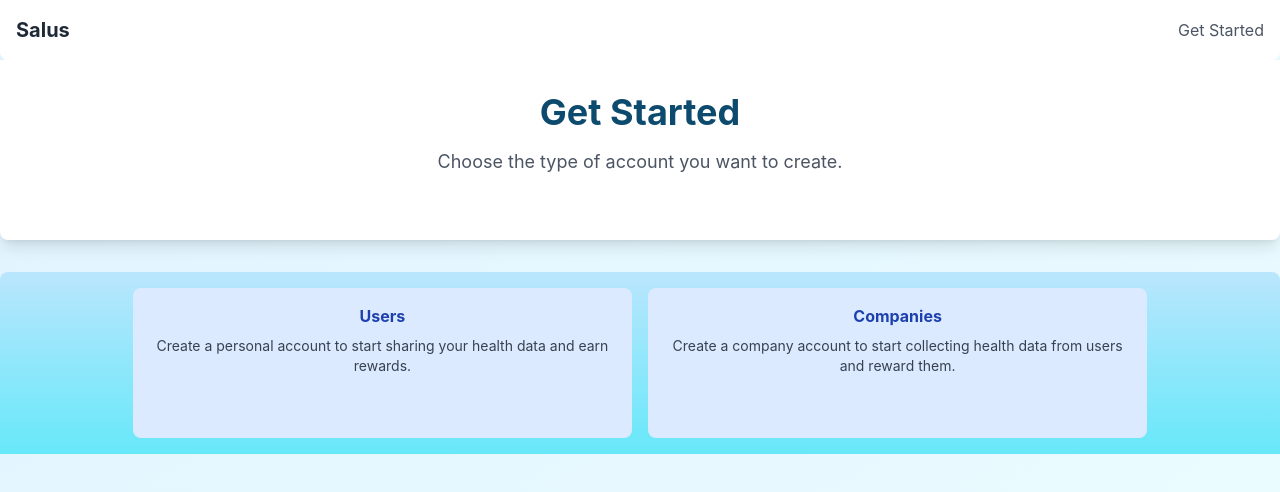
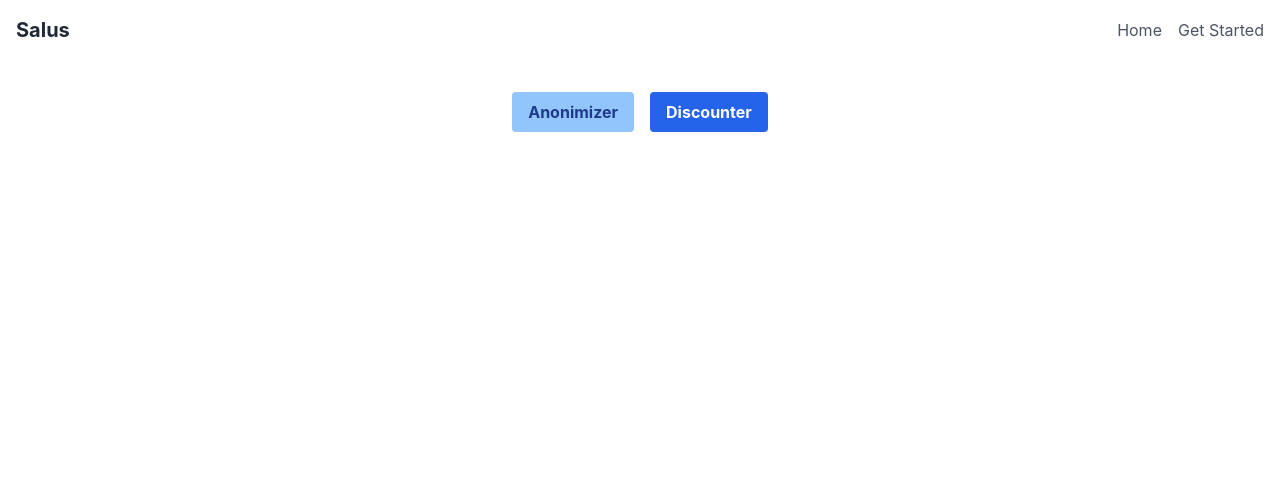
Before and after one commit to r-agni/ethglobalsf, a React (Create React App) app: page /getstarted in a window 1280 px wide. Shown: the top 492 px of the page. Built offline with nearby package versions, Linux system fonts and the light colour scheme.

Commit message:
buttons on get started

```diff
--- a/src/pages/Getstarted.tsx
+++ b/src/pages/Getstarted.tsx
@@ -1,38 +1,45 @@
-import React from "react";
+import React, { useState } from "react";
 import NavBar from "./Navbar";
-const Getstarted = () => {
+
+const Getstarted: React.FC = () => {
+    const [anonimized, setAnonimized] = useState(true);
+
+    const handleButtonClick = (isAnonimized: boolean) => {
+        setAnonimized(isAnonimized);
+    };
+
     return (
-        // left box heading: Users
-        // right box heading: Companies
-        <div className="relative w-full min-h-screen bg-gradient-to-b from-sky-500 to-cyan-200">
+        <div className="relative w-full min-h-screen bg-white">
+
             {/* Navigation Bar */}
             <NavBar />
-            <div className="absolute inset-0 bg-gradient-to-br from-sky-100 to-cyan-50"></div>
-            {/* Top Half */}
-            <div className="relative z-10 p-8 bg-white rounded-b-lg shadow-lg flex flex-col items-center justify-center h-1/2">
-                <h1 className="text-4xl font-bold text-center mb-4 text-sky-900">Get Started</h1>
-                <p className="text-lg text-center text-gray-600 mb-8 max-w-3xl mx-auto">
-                    Choose the type of account you want to create.
-                </p>
-            </div>
-            {/* Bottom Half */}
-            <div className="relative z-10 mt-8 p-4 rounded-t-lg bg-gradient-to-b from-sky-200 to-cyan-300 h-1/2 flex flex-wrap justify-center gap-4">
-                <div className="w-[40%] min-h-[150px] bg-blue-100 rounded-lg p-4 text-center">
-                    <span className="font-bold text-blue-800">Users</span>
-                    <p className="mt-2 text-sm text-gray-700">
-                        Create a personal account to start sharing your health data and earn rewards.
-                    </p>
-                </div>
-                <div className="w-[40%] min-h-[150px] bg-blue-100 rounded-lg p-4 text-center">
-                    <span className="font-bold text-blue-800">Companies</span>
-                    <p className="mt-2 text-sm text-gray-700">
-                        Create a company account to start collecting health data from users and reward them.
-                    </p>
+
+            {/* Buttons container */}
+            <div className="absolute inset-x-0 flex justify-center items-center py-8 z-10">
+                <div className="flex space-x-4">
+                    {/* Anonimizer button */}
+                    <button
+                        className={`${
+                            anonimized ? 'bg-blue-300 text-blue-900' : 'bg-blue-600 text-white'
+                        } font-bold py-2 px-4 rounded`}
+                        onClick={() => handleButtonClick(true)}
+                    >
+                        Anonimizer
+                    </button>
+
+                    {/* Discounter button */}
+                    <button
+                        className={`${
+                            !anonimized ? 'bg-blue-300 text-blue-900' : 'bg-blue-600 text-white'
+                        } font-bold py-2 px-4 rounded`}
+                        onClick={() => handleButtonClick(false)}
+                    >
+                        Discounter
+                    </button>
                 </div>
             </div>
         </div>
-
     );
-    };
+};
 
 export default Getstarted;
--- a/src/pages/Navbar.tsx
+++ b/src/pages/Navbar.tsx
@@ -16,6 +16,16 @@ const NavBar = () => {
 
         <h1 className="text-xl font-bold text-gray-800">Salus</h1>
         <div className="flex space-x-4">
+
+          <button
+            className="text-gray-600 hover:text-gray-800 transition duration-300"
+            onClick={() => {
+                console.log("Button clicked");
+                navigate('/');
+            }}
+          >
+            Home
+          </button>
           <button
             className="text-gray-600 hover:text-gray-800 transition duration-300"
             onClick={() => {
```
Also changed, not shown: 1 other file (tests, documents, lock files or other folders).
